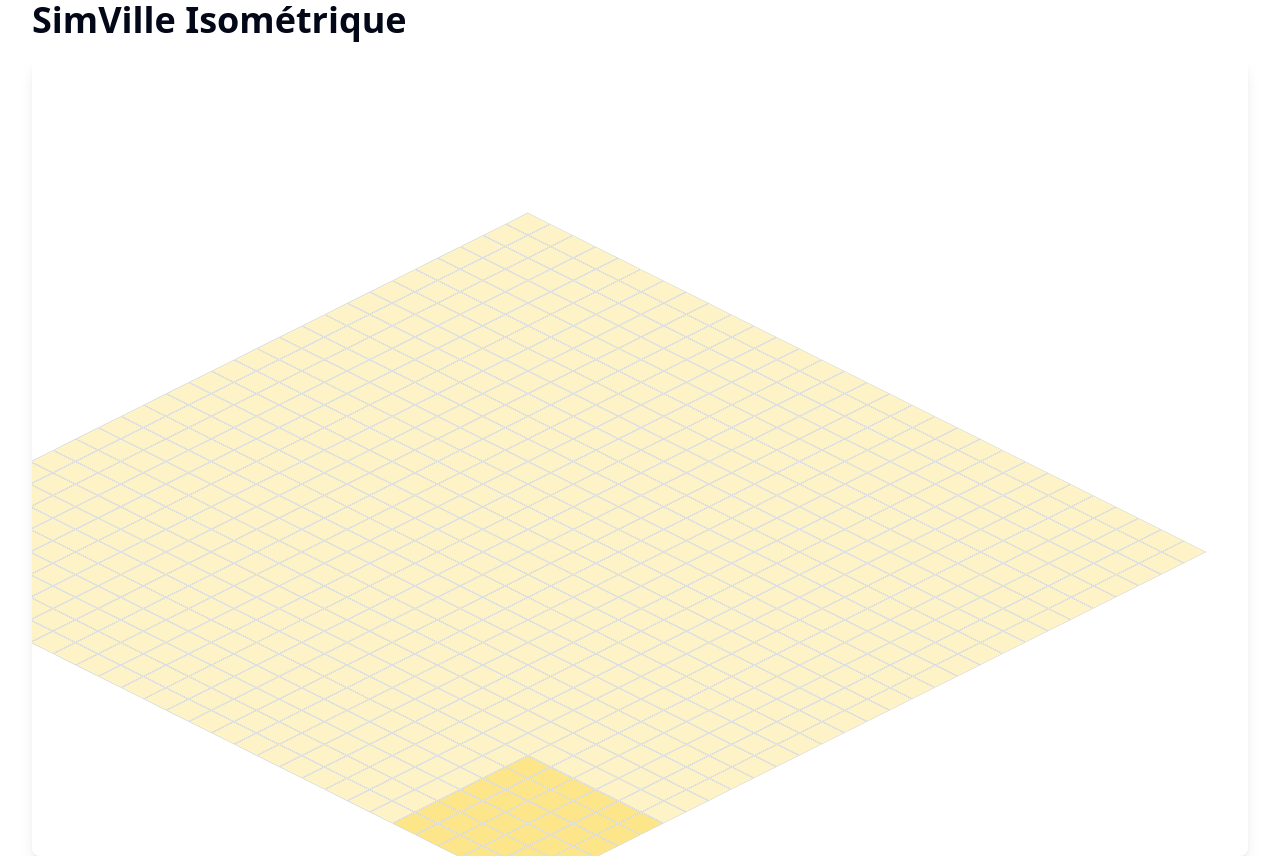
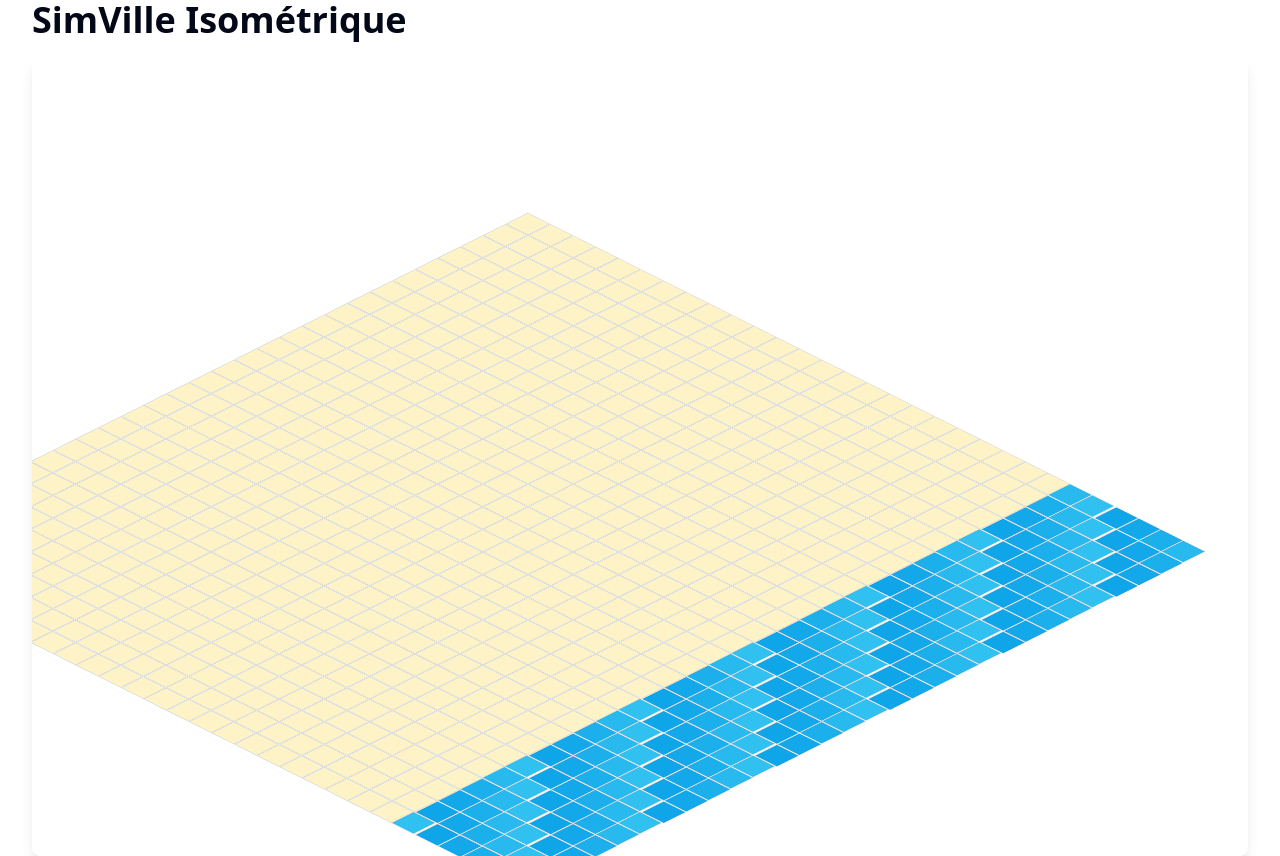
Before and after one commit to damienbalada/beach-simulator, a React (Vite) app: page / in a window 1280 px wide. Built offline with nearby package versions, Linux system fonts and the light colour scheme.

Commit message:
Enhance Isometric Game Water
The bottom-left section of the isometric game will now extend the full length of the rows.  The water tiles will be blue and animated.

```diff
--- a/src/components/IsometricGame.tsx
+++ b/src/components/IsometricGame.tsx
@@ -2,7 +2,7 @@
 import React, { useState } from 'react';
 import { cn } from "@/lib/utils";
 
-type TerrainType = 'beach' | 'sand';
+type TerrainType = 'water' | 'sand';
 
 interface Cell {
   x: number;
@@ -11,21 +11,21 @@ interface Cell {
 }
 
 const GRID_SIZE = 30;
-const BEACH_PERCENTAGE = 0.2;
+const WATER_PERCENTAGE = 0.2;
 
 const IsometricGame = () => {
   const [grid, setGrid] = useState<Cell[]>(() => {
     const cells: Cell[] = [];
-    const beachCells = Math.floor(GRID_SIZE * BEACH_PERCENTAGE);
+    const waterRows = Math.floor(GRID_SIZE * WATER_PERCENTAGE);
 
     for (let y = 0; y < GRID_SIZE; y++) {
       for (let x = 0; x < GRID_SIZE; x++) {
-        // Si on est dans les 20% inférieurs gauches, c'est de la plage
-        const isBeach = y >= GRID_SIZE - beachCells && x < beachCells;
+        // Si on est dans les 20% inférieurs, c'est de l'eau
+        const isWater = y >= GRID_SIZE - waterRows;
         cells.push({
           x,
           y,
-          type: isBeach ? 'beach' : 'sand'
+          type: isWater ? 'water' : 'sand'
         });
       }
     }
@@ -34,6 +34,24 @@ const IsometricGame = () => {
 
   return (
     <div className="w-full h-full overflow-auto p-4">
+      <style>
+        {`
+          @keyframes waterWave {
+            0%, 100% {
+              background-color: #0EA5E9;
+              transform: translateY(0);
+            }
+            50% {
+              background-color: #33C3F0;
+              transform: translateY(-2px);
+            }
+          }
+          .water-cell {
+            animation: waterWave 2s ease-in-out infinite;
+            animation-delay: calc(var(--animation-delay) * 200ms);
+          }
+        `}
+      </style>
       <div
         className="relative"
         style={{
@@ -48,12 +66,15 @@ const IsometricGame = () => {
             key={`${cell.x}-${cell.y}`}
             className={cn(
               "absolute w-8 h-8 border border-gray-300 transition-colors",
-              cell.type === 'beach' ? 'bg-amber-200' : 'bg-amber-100'
+              cell.type === 'water'
+                ? 'water-cell bg-sky-500'
+                : 'bg-amber-100'
             )}
             style={{
               left: `${cell.x * 32}px`,
               top: `${cell.y * 32}px`,
-            }}
+              '--animation-delay': (cell.x + cell.y) % 5,
+            } as React.CSSProperties}
           />
         ))}
       </div>
```
